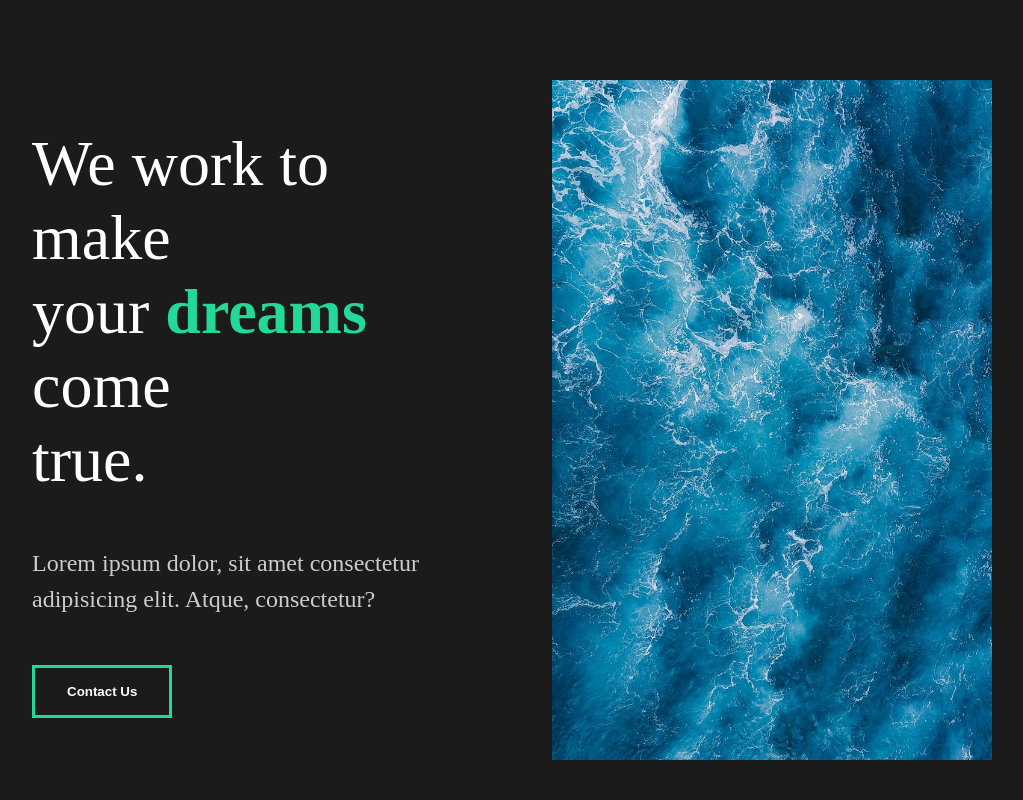
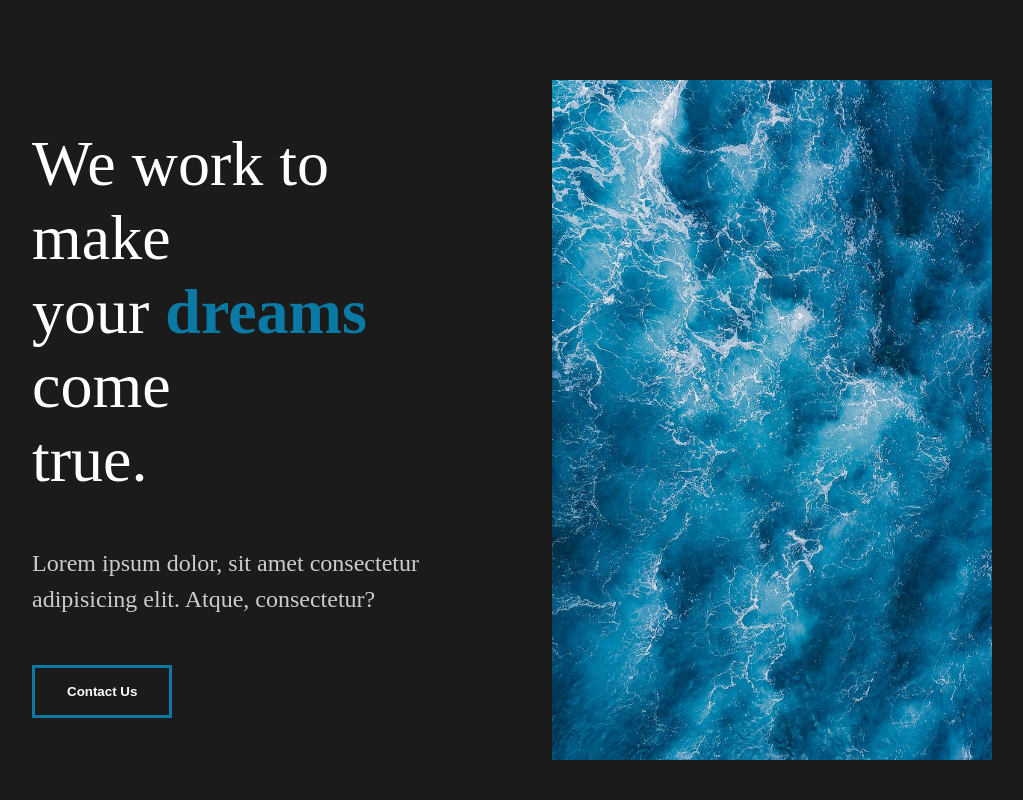
Before and after one commit to arakhm6/impact-react, a React (Create React App) app: page / in a window 1280 px wide. Shown: the top 800 px of the page, without its empty margins (128-1151 px from the left). Built offline with nearby package versions, Linux system fonts and the light colour scheme.

Commit message:
styling changes

```diff
--- a/src/components/GlobalStyle.js
+++ b/src/components/GlobalStyle.js
@@ -17,12 +17,12 @@ button{
     font-size: 1.1 rem;
     cursor: pointer;
     padding: 1rem 2rem;
-    border: 3px solid #23d997;
+    border: 3px solid #0A7AA4;
     background: transparent;
     color: white;
     transition: all 0.5s ease;
     &:hover{
-        background-color: #23d997;
+        background-color: #0A7AA4;
         color: white;
     }
 }
@@ -42,7 +42,7 @@ h4{
 
 span{
     font-weight: bold;
-    color: #23d997;
+    color: #0A7AA4;
 }
 
 a{
```
